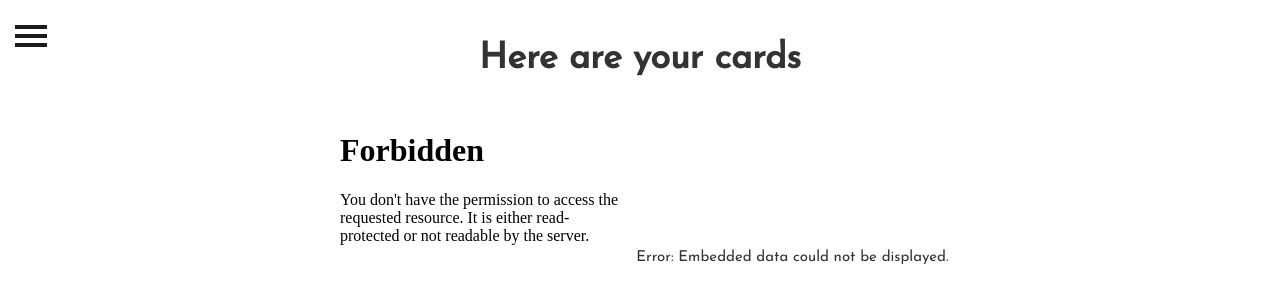
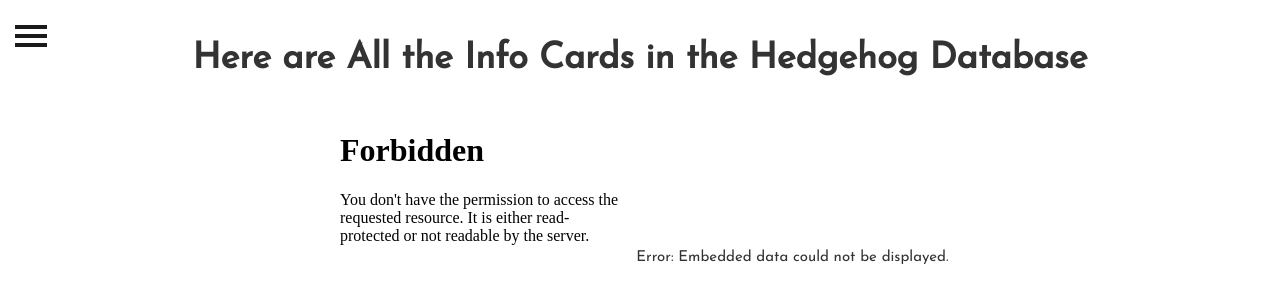
Before and after one commit to leoncheng57/Hedgehog, a Flask app: template templates/display_infos.html in a window 1280 px wide. Shown: the part 50-353 px from the top of the page. Run offline with Flask 2, Linux system fonts and the light colour scheme; the template is opened without the code that fills it, so the values that code supplies are empty; some libraries are stand-ins or nearby versions.

Commit message:
editing displayi_infos

```diff
--- a/templates/display_infos.html
+++ b/templates/display_infos.html
@@ -8,7 +8,7 @@
 
 <center>
   <div class="container">
-    <h1>Here are your cards</h1>
+    <h1>Here are All the Info Cards in the Hedgehog Database</h1>
 </form>
 </div>
 <br>
```
